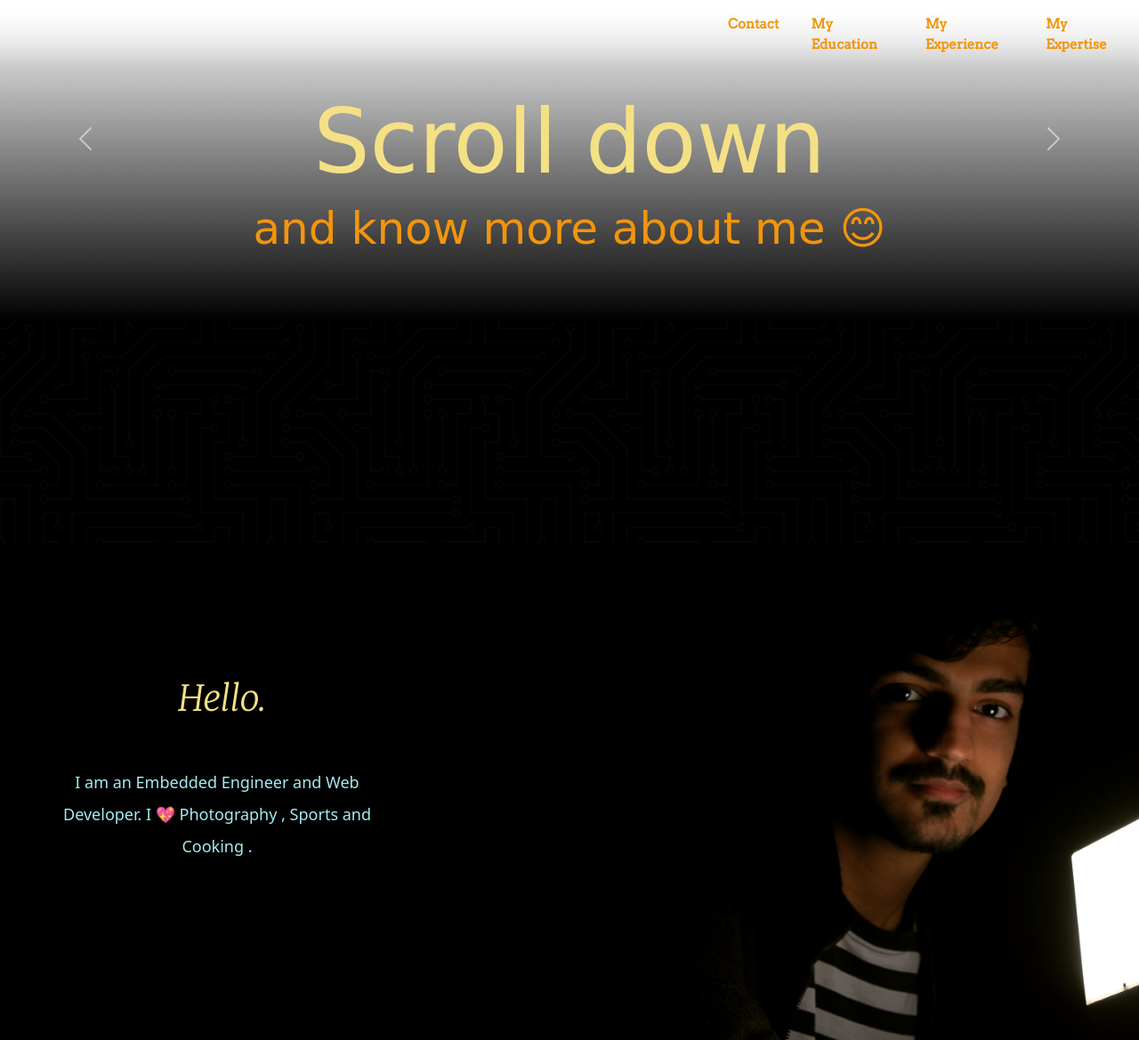
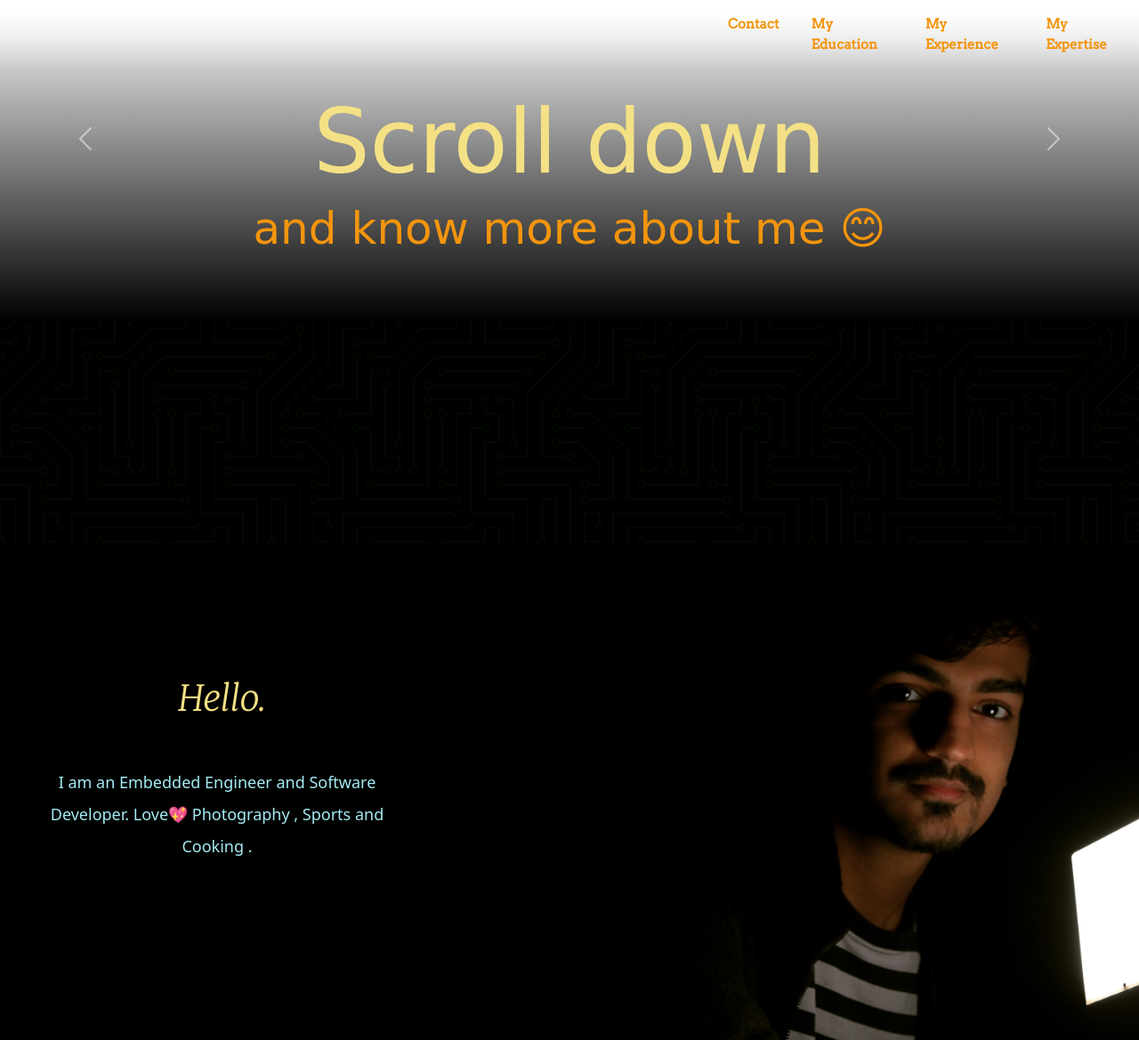
Before and after one commit to khalakNathvani/CV, a plain HTML site: page index.html in a window 1280 px wide. Shown: the top 1169 px of the page at 89% size. Drawn offline with nearby package versions, Linux system fonts and the light colour scheme; files whose address does not match are found by name; a web font is replaced by a local one.

Commit message:
Update index.html

```diff
--- a/index.html
+++ b/index.html
@@ -75,7 +75,7 @@
   <div class="middle-container">
     <div class="profile">
        <h2 class="hello1">Hello.</h2>
-        <p class="hello2">I am an Embedded Engineer and Web Developer. I 💖 Photography , Sports and Cooking . </p>
+        <p class="hello2">I am an Embedded Engineer and Software Developer. Love💖 Photography , Sports and Cooking . </p>
       <img class="profile-pic" src="khalak3.jpg" height="600" alt="khalak's pic">
 
     </div>
```
